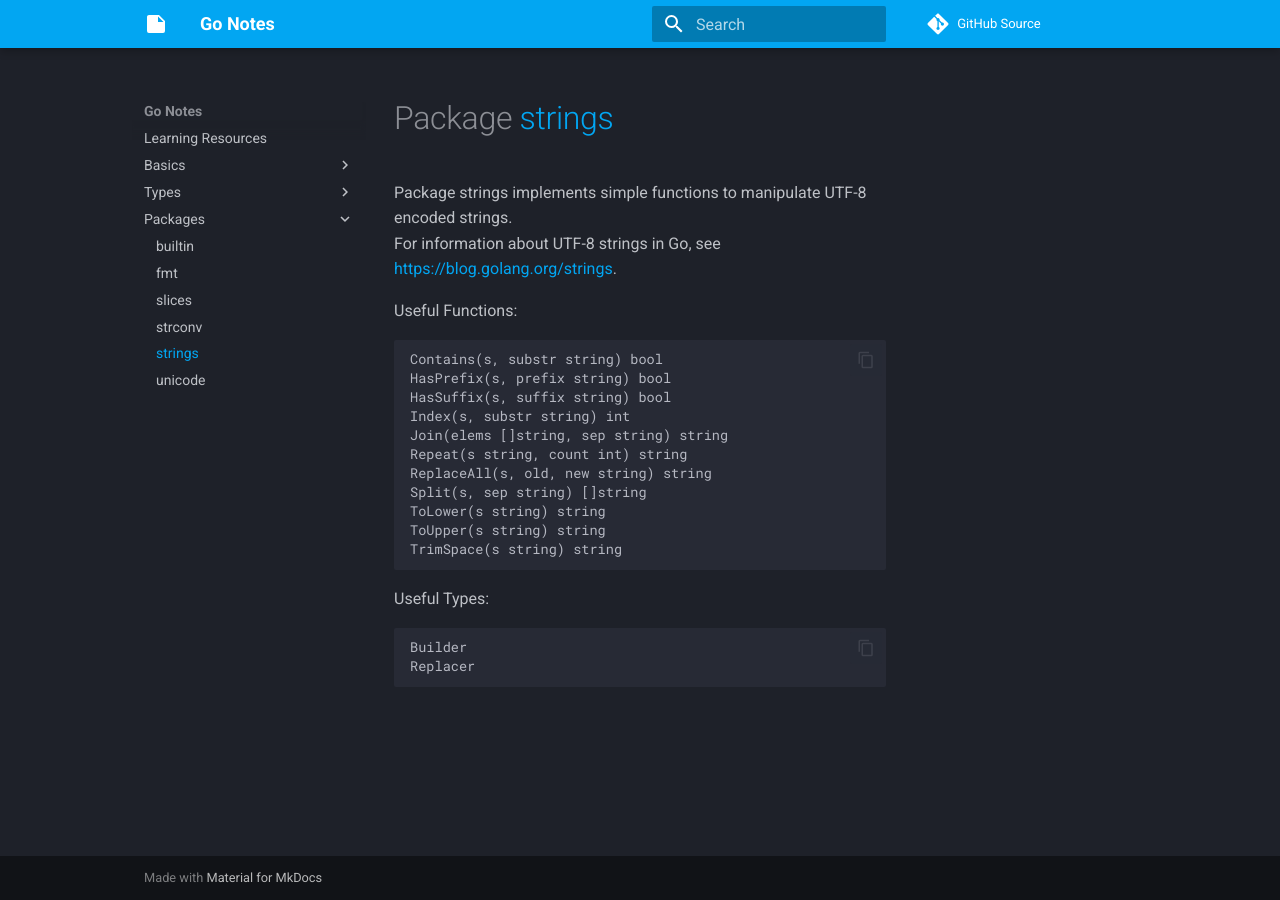
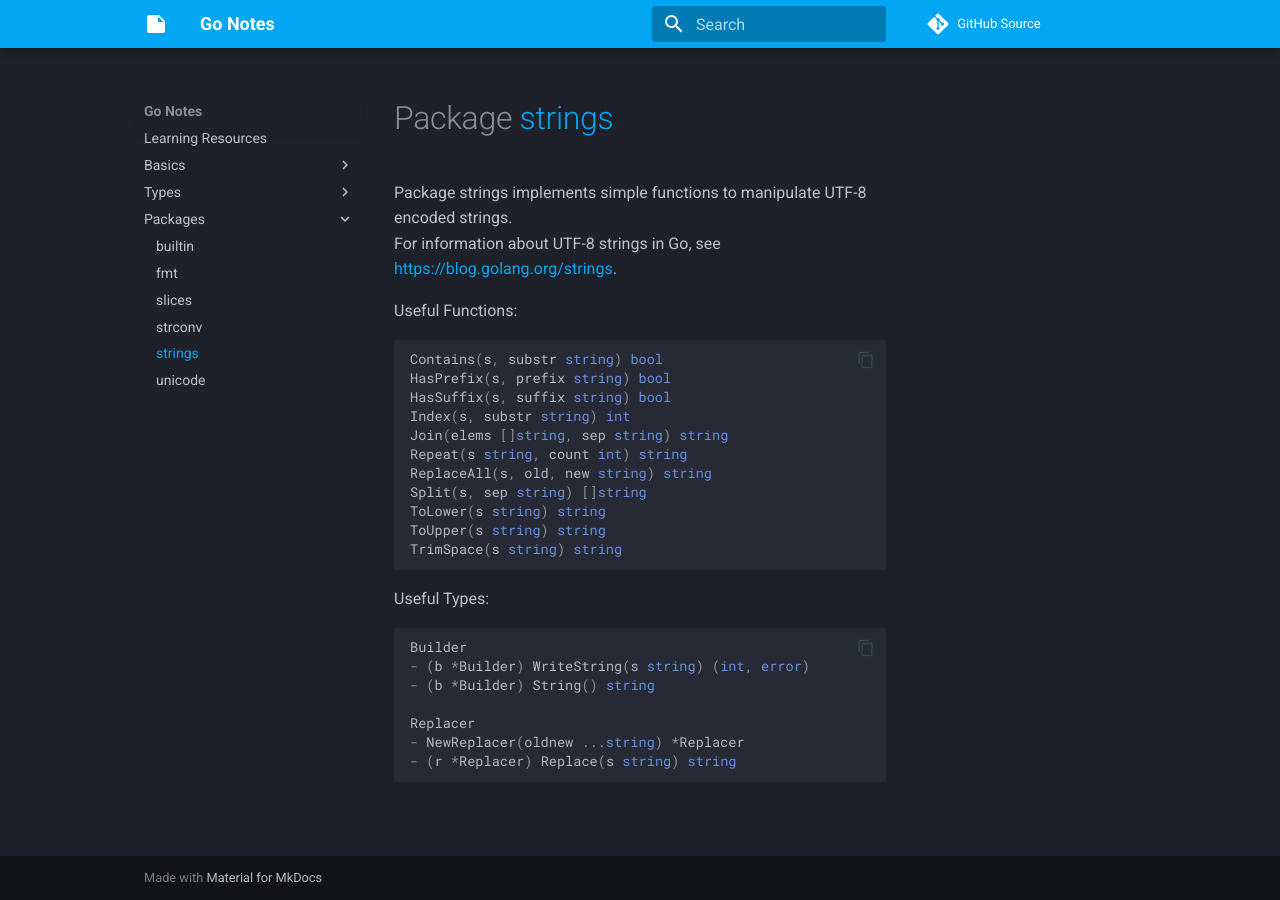
Before and after one commit to Lixfeld/go-notes, an MkDocs documentation site: the page built from docs/packages/strings.md, in a window 1280 px wide. Built offline with MkDocs 1.6.1 and Material for MkDocs 9.7.7, drawn with Linux system fonts in a browser that asks for light colours; comment, search, counter and statistics services are not loaded.

Commit message:
Add more notes for packages

````diff
--- a/docs/packages/strings.md
+++ b/docs/packages/strings.md
@@ -3,7 +3,7 @@ Package strings implements simple functions to manipulate UTF-8 encoded strings.
 For information about UTF-8 strings in Go, see <https://blog.golang.org/strings>.
 
 Useful Functions:
-```
+```go
 Contains(s, substr string) bool
 HasPrefix(s, prefix string) bool
 HasSuffix(s, suffix string) bool
@@ -18,7 +18,12 @@ TrimSpace(s string) string
 ```
 
 Useful Types:
+```go
+Builder
+- (b *Builder) WriteString(s string) (int, error)
+- (b *Builder) String() string
+
+Replacer
+- NewReplacer(oldnew ...string) *Replacer
+- (r *Replacer) Replace(s string) string
 ```
-Builder
-Replacer
-```
````
Also changed, not shown: docs/packages/fmt.md (+2 -1 lines), docs/packages/slices.md (+5 -1 lines), docs/packages/strconv.md (+2 -1 lines).
